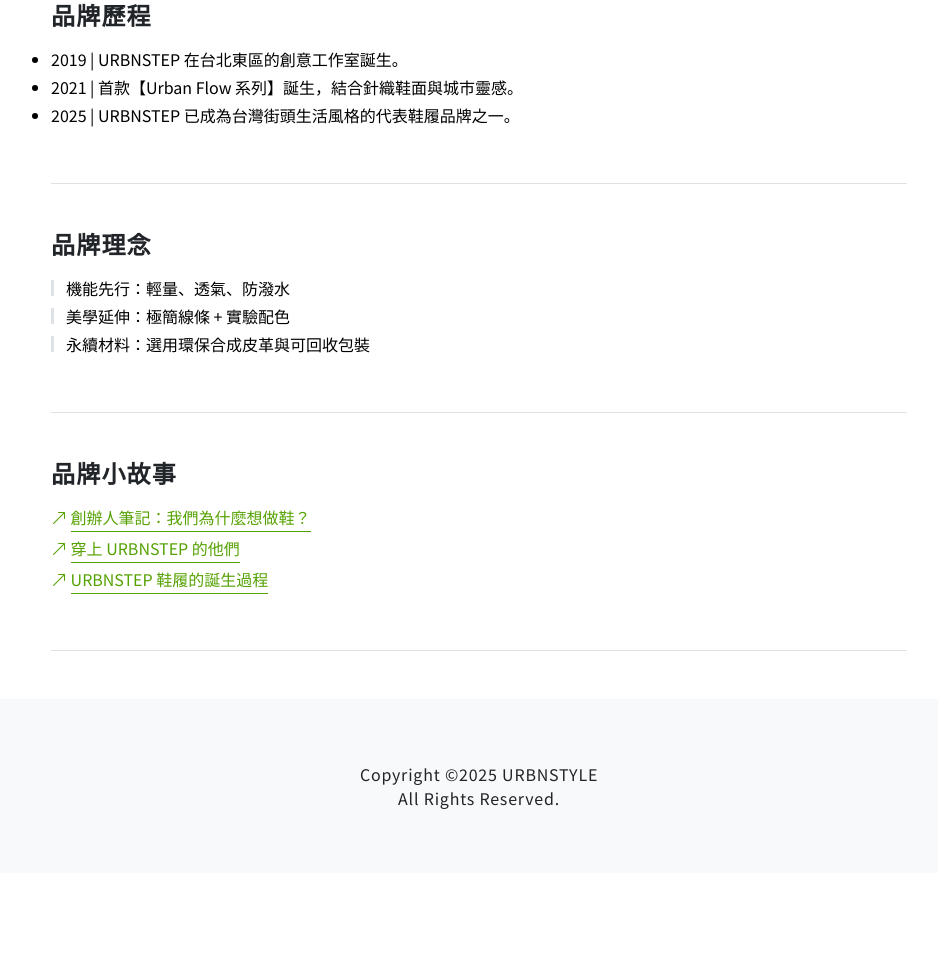
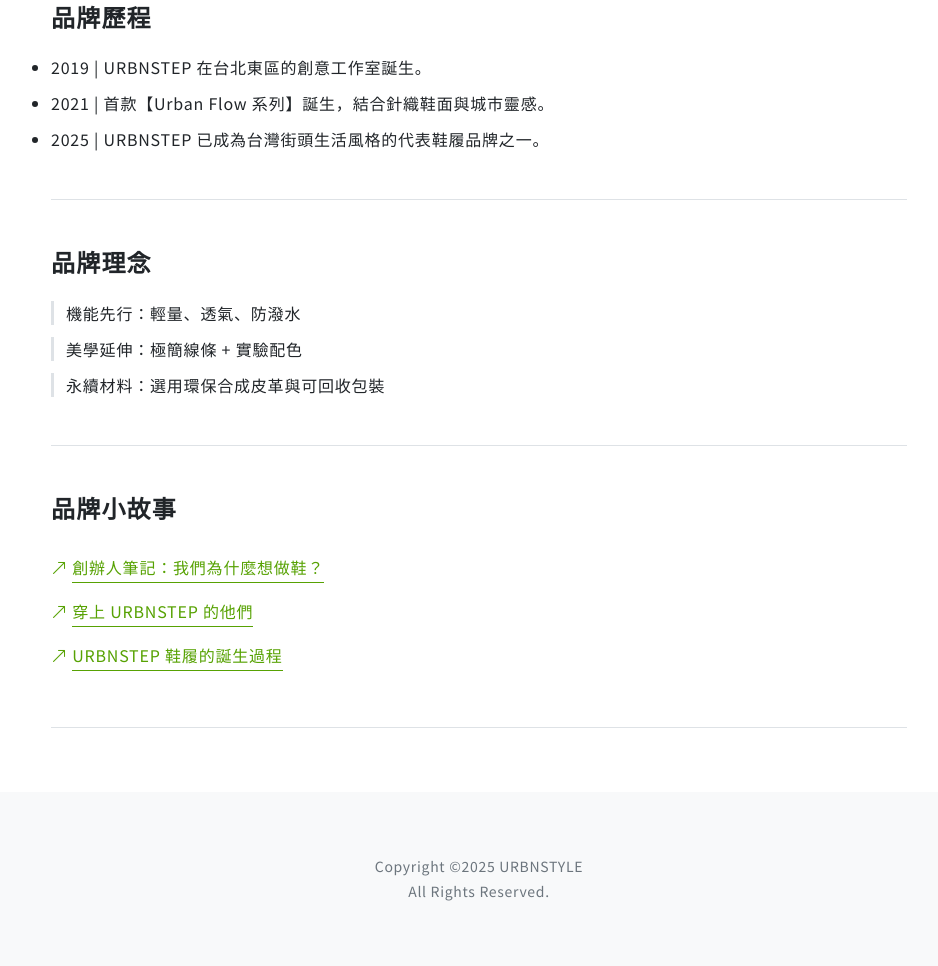
Before and after one commit to JeromeLin222/web-layout-training-w1, a plain HTML site: page week1/index.html in a window 1280 px wide. Shown: the part 1833-2799 px from the top of the page, without its empty margins (161-1099 px from the left). Before the commit the page ends 2706 px from the top, so only its background shows below. Drawn offline with nearby package versions, Linux system fonts and the light colour scheme.

Commit message:
feat: improve brand sections layout and styling in index.html and style.css

```diff
--- a/week1/css/style.css
+++ b/week1/css/style.css
@@ -69,6 +69,7 @@ h2 {
     color: #212529;
     margin-bottom: 24px;
     letter-spacing: 0.05em;
+    line-height: 1.2;
 }
 
 p {
@@ -77,6 +78,20 @@ p {
     font-weight: 400;
     line-height: 1.5;
     letter-spacing: 0.05em;
+}
+
+li {
+    font-size: 16px;
+    color: #212529;
+    font-weight: 400;
+    line-height: 1.5;
+    letter-spacing: 0.05em;
+}
+
+.section-decoration {
+    padding-bottom: 48px;
+    margin-bottom: 48px;
+    border-bottom: 1px solid #DEE2E6;
 }
 
 .brand-hero {
@@ -110,7 +125,6 @@ p {
 
 .brand-intro h2 {
     color: #57A203;
-    line-height: 1.2;
 }
 
 .brand-product-img {
@@ -126,10 +140,6 @@ p {
     object-position: center;
 }
 
-.brand-description h2 {
-    line-height: 1.2;
-}
-
 .brand-description h3 {
     font-size: 20px;
     font-weight: 700;
@@ -137,21 +147,18 @@ p {
     color: #57A203;
 }
 
-
-.brand-milestone li {
-    margin-bottom: 12px;
+.brand-milestone ol li {
     list-style-type: disc;
+    line-height: 1.5;
 }
 
-
-.brand-concept li {
-    margin-bottom: 12px;
+.brand-concept ul li {
     padding-left: 12px;
     border-left: 3px solid #DEE2E6;
 }
 
 .brand-story li {
-    margin-bottom: 14px;
+    padding: 8px 0;
 }
 
 .brand-story li a {
@@ -160,21 +167,24 @@ p {
 }
 
 .brand-story li a span {
-    padding-bottom: 2px;
+    font-size: 16px;
+    line-height: 1.5;
+    padding-bottom: 3px;
     border-bottom: 1px solid #57A203;
+    display: inline-block;
 }
 
 .footer {
     background: #F8F9FA;
-    height: 174px;
+    padding: 64px 0;
     display: flex;
     justify-content: center;
     align-items: center;
 }
 
-.footer .text {
+.footer .text p{
     font-size: 14px;
-    line-height: 150;
+    line-height: 1.5;
     color: #6C757D;
     text-align: center;
 }
@@ -201,12 +211,6 @@ p {
     margin-bottom: 48px;
 }
 
-.pb-12 {
-    padding-bottom: 48px;
+.mb-16 {
+    margin-bottom: 64px;
 }
-
-.section-decoration {
-    padding-bottom: 48px;
-    margin-bottom: 48px;
-    border-bottom: 1px solid #DEE2E6;
-}
--- a/week1/index.html
+++ b/week1/index.html
@@ -37,20 +37,20 @@
         <section class="brand-milestone section-decoration">
             <h2>品牌歷程</h2>
             <ol>
-                <li>2019 | URBNSTEP 在台北東區的創意工作室誕生。</li>
-                <li>2021 | 首款【Urban Flow 系列】誕生，結合針織鞋面與城市靈感。</li>
+                <li class="mb-3">2019 | URBNSTEP 在台北東區的創意工作室誕生。</li>
+                <li class="mb-3">2021 | 首款【Urban Flow 系列】誕生，結合針織鞋面與城市靈感。</li>
                 <li>2025 | URBNSTEP 已成為台灣街頭生活風格的代表鞋履品牌之一。</li>
             </ol>
         </section>
         <section class="brand-concept section-decoration">
             <h2>品牌理念</h2>
             <ul>
-                <li>機能先行：輕量、透氣、防潑水</li>
-                <li>美學延伸：極簡線條 + 實驗配色</li>
+                <li class="mb-3">機能先行：輕量、透氣、防潑水</li>
+                <li class="mb-3">美學延伸：極簡線條 + 實驗配色</li>
                 <li>永續材料：選用環保合成皮革與可回收包裝</li>
             </ul>
         </section>
-        <section class="brand-story section-decoration">
+        <section class="brand-story section-decoration mb-16">
             <h2>品牌小故事</h2>
             <ul>
                 <li><a href="#" class="bi bi-arrow-up-right">
@@ -66,11 +66,11 @@
         </section>
     </div>
 
-    <div class="footer">
+    <footer class="footer">
         <div class="text">
-            <p>Copyright ©2025 URBNSTYLE</p>
+            <p class="mb-1">Copyright ©2025 URBNSTYLE</p>
             <p>All Rights Reserved.</p>
         </div>
-    </div>
+    </footer>
 </body>
 </html>
```
